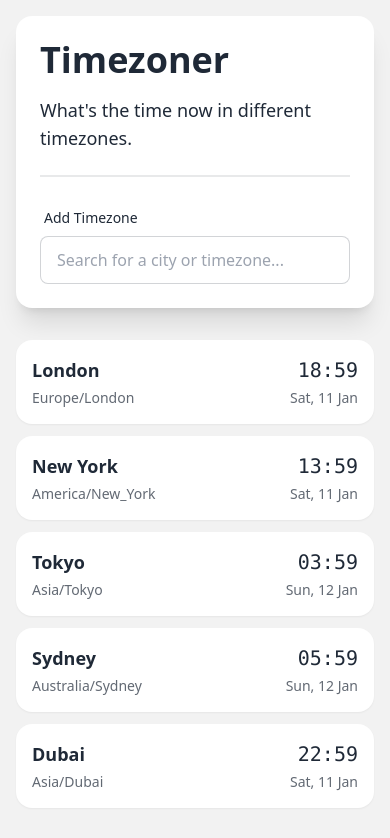
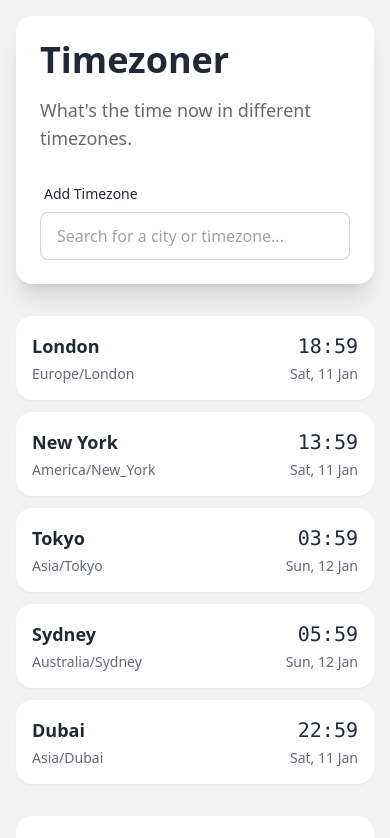
Before and after one commit to spences10/timezonerr, a SvelteKit app: page / in a window 390 px wide. Shown: the top 838 px of the page. Built offline with nearby package versions, Linux system fonts and the light colour scheme.

Commit message:
refactor: :art: enhance layout of timezone selector and page header for improved responsiveness and accessibility

```diff
--- a/src/lib/components/timezone-selector.svelte
+++ b/src/lib/components/timezone-selector.svelte
@@ -66,7 +66,7 @@
 	}}
 />
 
-<div class="form-control w-full max-w-md">
+<div class="form-control w-full">
 	<label class="label" for="timezone-search">
 		<span class="label-text">Add Timezone</span>
 	</label>
--- a/src/routes/+page.svelte
+++ b/src/routes/+page.svelte
@@ -8,12 +8,20 @@
 	<div class="container mx-auto p-4">
 		<div class="flex flex-col gap-8">
 			<header class="card bg-base-100 p-6 shadow-xl">
-				<h1 class="mb-4 text-4xl font-bold">Timezoner</h1>
-				<p class="text-lg">
-					What's the time now in different timezones.
-				</p>
-				<div class="divider"></div>
-				<TimezoneSelector />
+				<div
+					class="flex flex-col gap-6 sm:flex-row sm:items-start sm:justify-between"
+				>
+					<div>
+						<h1 class="mb-4 text-4xl font-bold">Timezoner</h1>
+						<p class="text-lg text-base-content/70">
+							What's the time now in different timezones.
+						</p>
+					</div>
+
+					<div class="sm:min-w-[320px]">
+						<TimezoneSelector />
+					</div>
+				</div>
 			</header>
 
 			<section>
```
